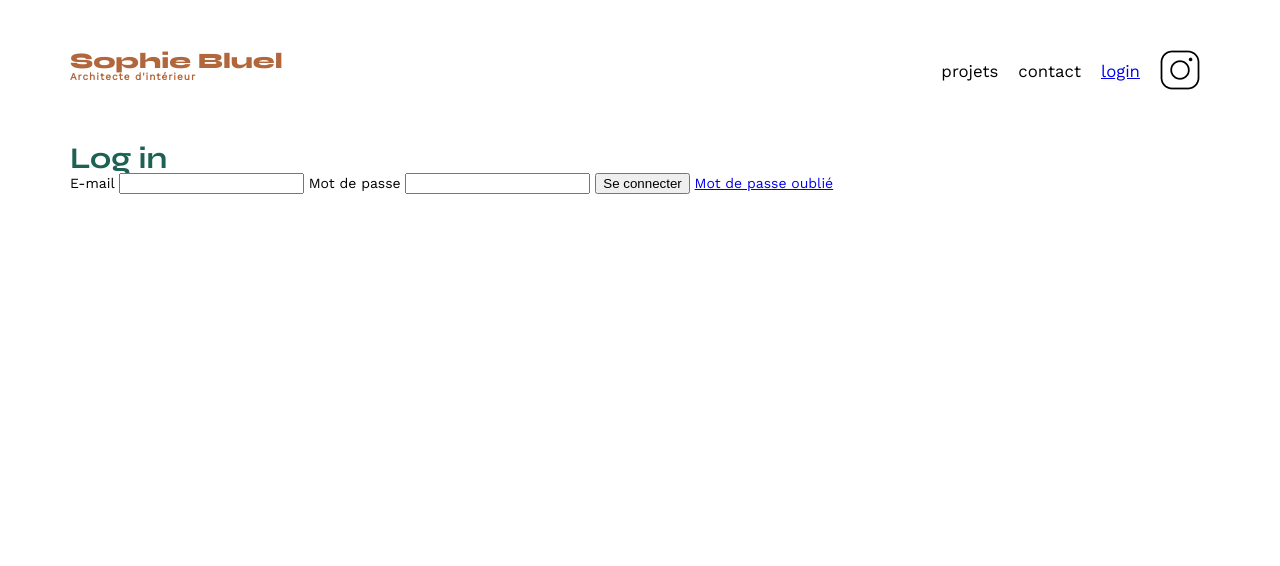
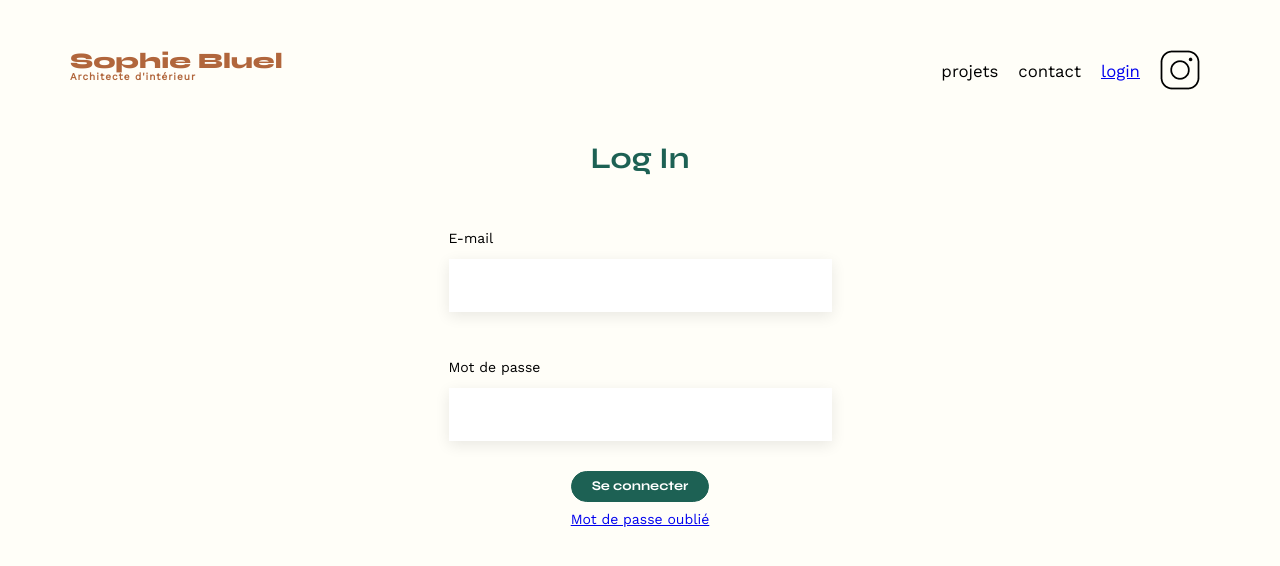
Before and after one commit to Jeanine-ontheWeb/oc_project2, a plain HTML site: page FrontEnd/Login.html in a window 1280 px wide. Drawn offline with nearby package versions, Linux system fonts and the light colour scheme.

Commit message:
Mise en forme finale de la page "login"

```diff
--- a/FrontEnd/Login.html
+++ b/FrontEnd/Login.html
@@ -19,19 +19,31 @@
           <ul>
             <li>projets</li>
             <li>contact</li>
-          <li> <a href="Login.html">login</a></li>
+            <li><a href="Login.html">login</a></li>
             <li><img src="./assets/icons/instagram.png" alt="Instagram" /></li>
           </ul>
         </nav>
       </header>
       <main>
-        <h2 class="login">Log in</h2>
-        <div class="main__input-connection">
-            <label for="email">E-mail</label>
-            <input type="text" name="email" id="email">
-            <label for="password">Mot de passe</label>
-            <input type="password" name="password" id="password">
+        <h2 class="login">Log In</h2>
+        <div class="main__connection">
+          <div class="main__connection-input">
+            <label class="label__email" for="email" autocomplete="on"
+              >E-mail</label
+            >
+            <input type="text" name="email" id="email" />
+            <label class="label__password" for="password">Mot de passe</label>
+            <input
+              type="password"
+              name="password"
+              id="password"
+              autocomplete="current-password"
+            />
+          </div>
           <button>Se connecter</button>
           <a href="#">Mot de passe oublié</a>
         </div>
+      </main>
     </body>
+  </head>
+</html>
--- a/FrontEnd/assets/style.css
+++ b/FrontEnd/assets/style.css
@@ -219,11 +219,12 @@ li:hover {
   border-radius: 60px;
   background-color: transparent;
   padding: 0.5em 1.5em;
-
 }
 
-.filtres button.active { color: white; background-color: #1d6154; }
-
+.filtres button.active {
+  color: white;
+  background-color: #1d6154;
+}
 
 #portfolio h2 {
   text-align: center;
@@ -287,3 +288,58 @@ footer nav ul {
   justify-content: flex-end;
   margin: 2em;
 }
+
+/*********Page Login*********/
+body {
+  background: #fffef8;
+}
+
+h2.login {
+  display: flex;
+  justify-content: center;
+}
+
+.main__connection {
+  width: 100%;
+  text-align: left;
+  margin-top: 30px;
+  display: flex;
+  flex-direction: column;
+  align-items: center;
+}
+.main__connection-input{
+  display: flex;
+  flex-direction: column;
+  align-items: flex-start;
+}
+
+
+.main__connection-input label {
+  margin: 2em 0 1em 0;
+  display: block;
+  text-align:left ;
+}
+
+.main__connection-input input {
+    width: 379px;
+    height: 51px;
+    border: none;
+    box-shadow: 0px 4px 14px rgba(0, 0, 0, 0.09);
+    margin-bottom: 20px;
+}
+
+button {
+  font-family: "Syne";
+  font-weight: 700;
+  margin: 10px;
+  color: white;
+  border: 1px solid #1d6154;
+  border-radius: 60px;
+  background-color: #1d6154;
+  padding: 0.5em 1.5em;
+}
+
+.main__connection-input a {
+  display: flex;
+  justify-content: center;
+}
```
Lines whose indentation alone changed are shown as unchanged.
